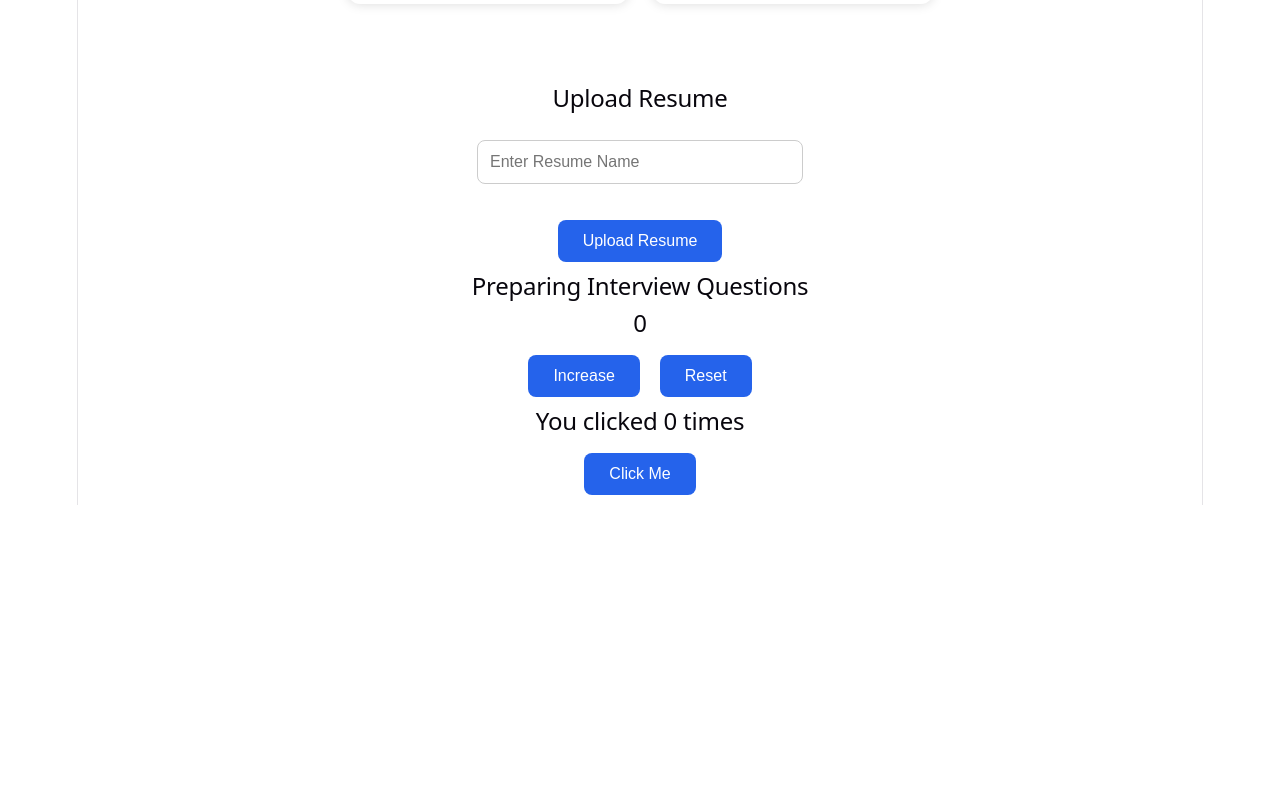
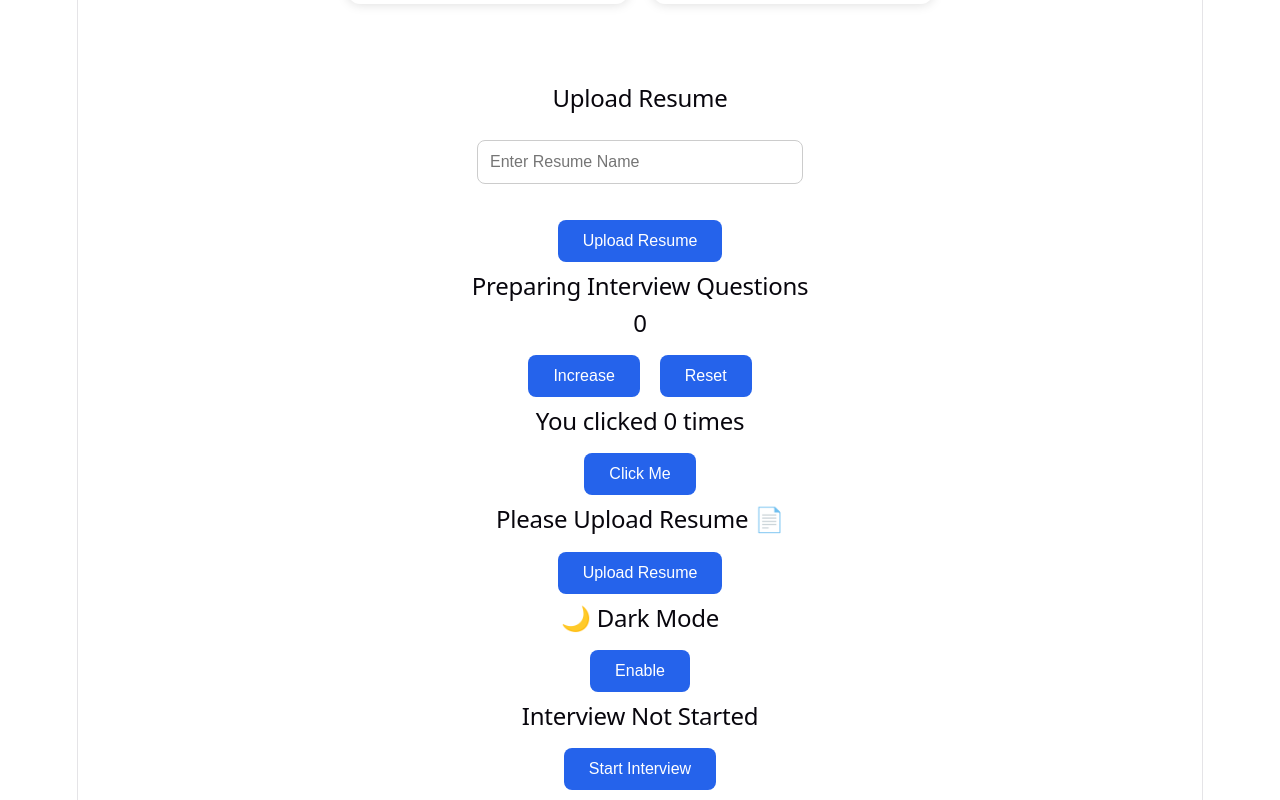
Before and after one commit to Srishti-Aggarwal14/ai-career-copilot, a React (Vite) app: page / in a window 1280 px wide. Shown: the part 997-1797 px from the top of the page. Before the commit the page ends 1502 px from the top, so only its background shows below. Built offline with nearby package versions, Linux system fonts and the light colour scheme.

Commit message:
Day 10: Added conditional rendering and state toggle examples

```diff
--- a/src/App.jsx
+++ b/src/App.jsx
@@ -6,6 +6,9 @@ import ResumeForm from "./components/ResumeForm";
 import Welcome from "./components/Welcome";
 import Counter from "./components/Counter";
 import TitleChanger from "./components/TitleChanger";
+import LoginStatus from "./components/LoginStatus";
+import DarkMode from "./components/DarkMode";
+import Interview from "./components/Interview";
 
 function App() {
   return (
@@ -17,6 +20,9 @@ function App() {
       <Welcome />
       <Counter />
       <TitleChanger />
+      <LoginStatus />
+      <DarkMode />
+      <Interview />
     </div>
   );
 }
--- /dev/null
+++ b/src/components/DarkMode.jsx
@@ -0,0 +1,29 @@
+import { useState } from "react";
+
+function DarkMode() {
+
+    const [dark, setDark] = useState(false);
+
+    return (
+
+        <section>
+
+            <h2>
+
+                {dark ? "☀️ Light Mode" : "🌙 Dark Mode"}
+
+            </h2>
+
+            <button onClick={() => setDark(!dark)}>
+
+                {dark ? "Disable" : "Enable"}
+
+            </button>
+
+        </section>
+
+    );
+
+}
+
+export default DarkMode;
--- /dev/null
+++ b/src/components/Interview.jsx
@@ -0,0 +1,59 @@
+import { useState } from "react";
+
+function Interview() {
+
+    const [status, setStatus] = useState(0);
+
+    function handleInterview() {
+
+        if (status === 0) {
+
+            setStatus(1);
+
+        }
+
+        else if (status === 1) {
+
+            setStatus(2);
+
+        }
+
+        else {
+
+            setStatus(0);
+
+        }
+
+    }
+
+    return (
+
+        <section>
+
+            <h2>
+
+                {status === 0 && "Interview Not Started"}
+
+                {status === 1 && "Interview Started 🎤"}
+
+                {status === 2 && "Interview Completed ✅"}
+
+            </h2>
+
+            <button onClick={handleInterview}>
+
+                {status === 0 && "Start Interview"}
+
+                {status === 1 && "End Interview"}
+
+                {status === 2 && "Restart"}
+
+            </button>
+
+        </section>
+
+    );
+
+}
+
+export default Interview;
--- /dev/null
+++ b/src/components/LoginStatus.jsx
@@ -0,0 +1,33 @@
+import { useState } from "react";
+
+function ResumeStatus() {
+
+    const [uploaded, setUploaded] = useState(false);
+
+    return (
+
+        <section>
+
+            <h2>
+
+                {uploaded
+
+                    ? "Resume Uploaded Successfully ✅"
+
+                    : "Please Upload Resume 📄"}
+
+            </h2>
+
+            <button onClick={() => setUploaded(!uploaded)}>
+
+                {uploaded ? "Remove Resume" : "Upload Resume"}
+
+            </button>
+
+        </section>
+
+    );
+
+}
+
+export default ResumeStatus;
```
Also changed, not shown: 1 other file (tests, documents, lock files or other folders).
